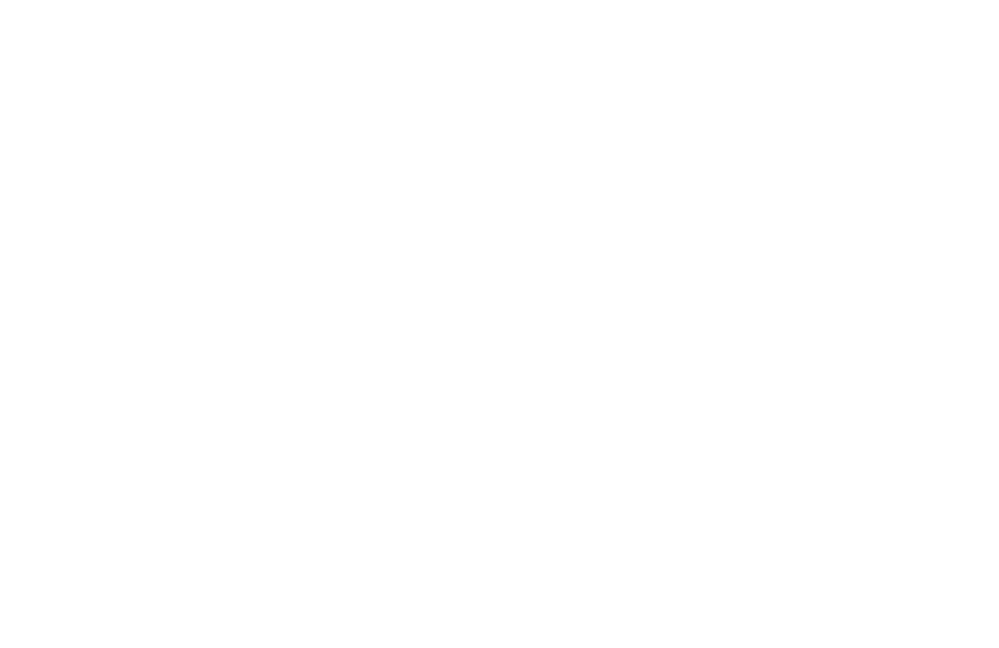
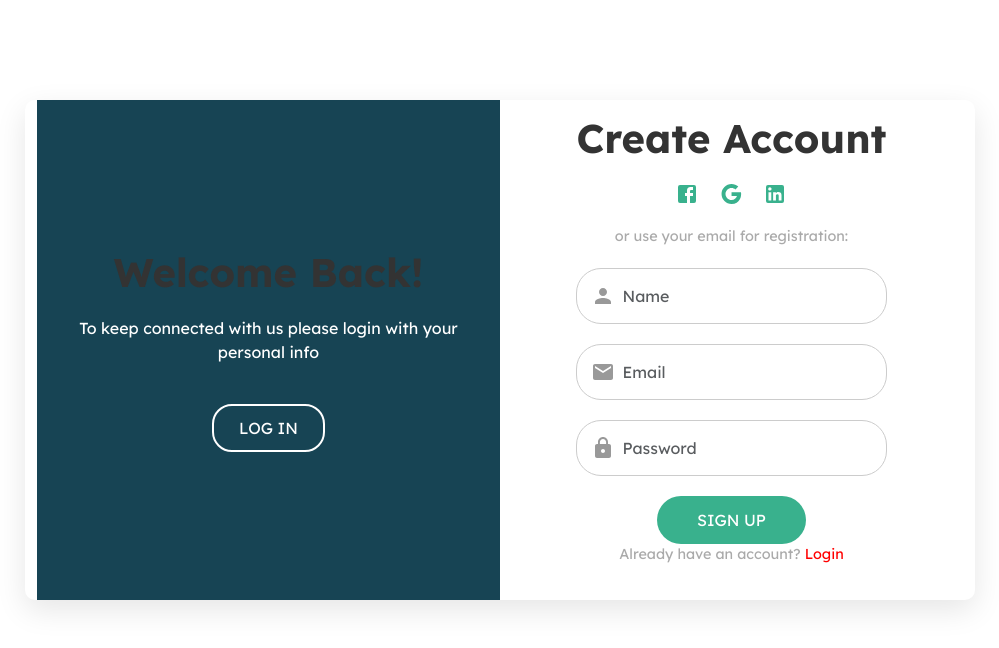
Before and after one commit to YogeshwarMurugesan/Project, a React (Create React App) app in the folder frontend/: page / in a window 1280 px wide. Before the commit this address had no page. Shown: the top 648 px of the page, without its empty margins (140-1139 px from the left). Built offline with nearby package versions, Linux system fonts and the light colour scheme; a web font is replaced by a local one.

Commit message:
Updated all files including AddEmployee form, backend, and packages

```diff
--- a/frontend/src/App.js
+++ b/frontend/src/App.js
@@ -8,6 +8,7 @@ import FullProfile from './pages/FullProfile';
 import Dashboard from './pages/Dashboard';
 import Login from './pages/Login';
 import { Auth } from './context/authcontext';
+import NavigationBar from './Componends/NavigationBar';
 
 
 
@@ -18,8 +19,9 @@ function App() {
       <div className="App">
         <Auth>
           <Routes>
-            <Route path='/Login' element={<Login />} />
+            <Route path='/' element={<Login />} />
             <Route element={<Sidebar />}>
+            <Route element = {<NavigationBar/>}/>
               <Route path="api/addEmp" element={<AddEmployee />} />
               <Route path="/Employees" element={<Employees />} />
               <Route path="/Profile" element={<Profile />} />
--- /dev/null
+++ b/frontend/src/Componends/NavigationBar.js
@@ -0,0 +1,9 @@
+import React from 'react'
+
+const NavigationBar = () => {
+  return (
+    <div>NavigationBar</div>
+  )
+}
+
+export default NavigationBar
--- a/frontend/src/pages/Dashboard.js
+++ b/frontend/src/pages/Dashboard.js
@@ -20,6 +20,9 @@ const SmallCalendar = () => {
                 console.log(err);
             });
     }, []);
+
+
+
 
 
     if (loading) {
--- a/frontend/src/pages/Login.js
+++ b/frontend/src/pages/Login.js
@@ -45,7 +45,7 @@ const Login = () => {
     const handleRegisterSubmit = async (e) => {
         e.preventDefault();
         try {
-            const response = await axios.post('http://localhost:3001/register', registerData);
+            const response = await axios.post('http://localhost:3001/', registerData);
             alert('Register Successfully');
             localStorage.setItem('token', JSON.stringify(response.data.token));
             Login();
@@ -58,7 +58,7 @@ const Login = () => {
     const handleLoginSubmit = async (e) => {
         e.preventDefault();
         try {
-            const response = await axios.get('http://localhost:3001/login', loginData); // Change to POST method
+            const response = await axios.get('http://localhost:3001/', loginData); // Change to POST method
             localStorage.setItem('token', JSON.stringify(response.data.token));
             console.log(loginData);
             Login();
```
Also changed, not shown: 1 other file (tests, documents, lock files or other folders).
